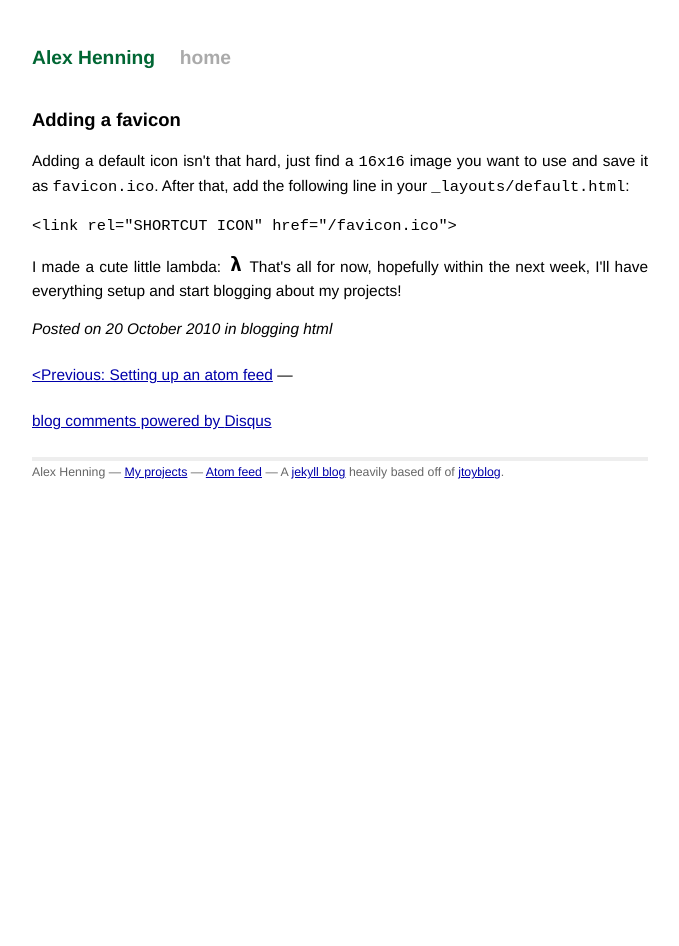
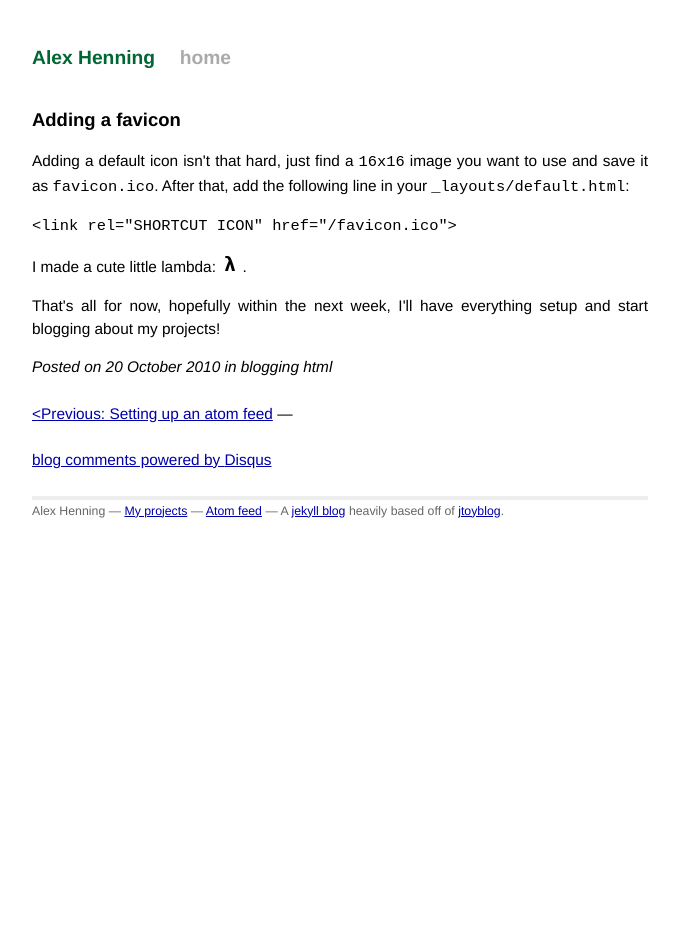
Before and after one commit to alexhenning/alexhenning.github.com, a Jekyll site: the page built from _posts/2010-10-20-favicon.html, in a window 1280 px wide. Shown: the whole page, without its empty margins (300-979 px from the left). Built offline with Jekyll 4.4.1, drawn with Linux system fonts in a browser that asks for light colours; Markdown is read by kramdown in place of the engine named in the settings; comment, search, counter and statistics services are not loaded.

Commit message:
Added favicon.ico + post

```diff
--- a/_layouts/default.html
+++ b/_layouts/default.html
@@ -7,6 +7,7 @@
    <link href="http://alexhenning.github.com/atom.xml" rel="alternate" title="Alex Henning" type="application/atom+xml" />
 
    <link rel="stylesheet" href="/css/main.css" type="text/css" />
+   <link rel="SHORTCUT ICON" href="/favicon.ico">
   </head>
 
   <body>
--- a/_posts/2010-10-20-favicon.html
+++ b/_posts/2010-10-20-favicon.html
@@ -14,6 +14,8 @@
 
 <p>I made a cute little lambda:
 <img src="/favicon.ico" />
-
+.
+</p>
+<p>
 That's all for now, hopefully within the next week, I'll have everything setup and start blogging about my projects!
 </p>
--- a/org/posts/2010-10-20-favicon.org
+++ b/org/posts/2010-10-20-favicon.org
@@ -14,5 +14,6 @@
 #+BEGIN_HTML
 <img src="/favicon.ico" />
 #+END_HTML
+.
 
 That's all for now, hopefully within the next week, I'll have everything setup and start blogging about my projects!
```
